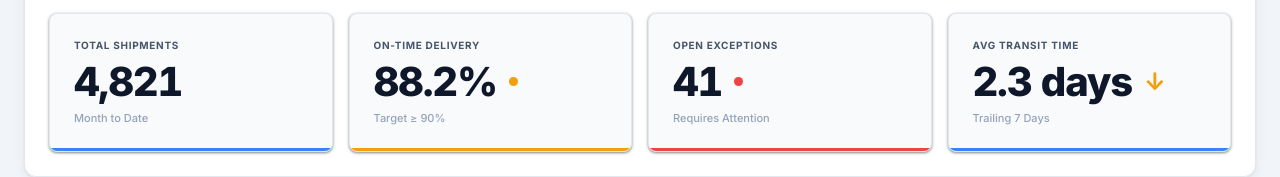
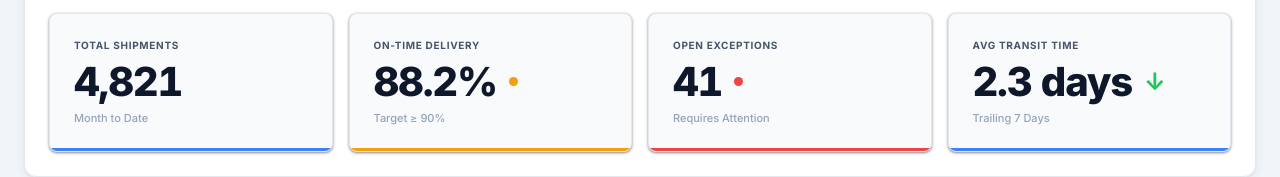
Before and after one commit to jerm-cowan/my-dashboard, a Vue app: page / in a window 1280 px wide. Shown: the part 161-338 px from the top of the page. Built offline with nearby package versions, Linux system fonts and the light colour scheme.

Commit message:
Holistic check for any glaring issues and updating the READ.ME based on all changes.

```diff
--- a/src/components/KpiCard.vue
+++ b/src/components/KpiCard.vue
@@ -24,7 +24,7 @@
       <span
         v-if="trend"
         class="kpi-trend"
-        :class="`trend--${trend}`"
+        :class="trendColorClass"
         :aria-label="`Trend: ${trendLabel}`"
       >{{ trendIcon }}</span>
     </div>
@@ -45,6 +45,12 @@ const props = defineProps<{
   format: 'number' | 'percent' | 'days' | 'count'
   status: 'success' | 'warning' | 'danger' | 'neutral'
   trend?: 'up' | 'down' | 'flat'
+  /**
+   * When true, the trend color and aria semantics are inverted so that a
+   * 'down' trend renders green and reads as "improving" — used for metrics
+   * where a lower value is operationally positive (e.g. Avg Transit Time).
+   */
+  trendInverted?: boolean
   delay: number
   refreshing: boolean
   tooltipText: string
@@ -73,8 +79,26 @@ const trendIcon = computed(() => {
   return props.trend ? (icons[props.trend] ?? '') : ''
 })
 
+/**
+ * Returns the CSS color class for the trend arrow.
+ * When trendInverted, the color mapping is flipped so 'down' = success (green)
+ * and 'up' = warning (orange), matching the operational meaning of the metric.
+ */
+const trendColorClass = computed(() => {
+  if (!props.trend) return ''
+  if (!props.trendInverted) return `trend--${props.trend}`
+  const invertMap: Record<string, string> = { up: 'down', down: 'up', flat: 'flat' }
+  return `trend--${invertMap[props.trend] ?? props.trend}`
+})
+
+/**
+ * Human-readable trend label for aria-label.
+ * Respects trendInverted so screen readers announce the correct meaning.
+ */
 const trendLabel = computed(() => {
-  const labels: Record<string, string> = { up: 'improving', down: 'declining', flat: 'stable' }
-  return props.trend ? (labels[props.trend] ?? props.trend) : ''
+  if (!props.trend) return ''
+  const standard:  Record<string, string> = { up: 'improving', down: 'declining', flat: 'stable' }
+  const inverted:  Record<string, string> = { up: 'declining', down: 'improving', flat: 'stable' }
+  return (props.trendInverted ? inverted : standard)[props.trend] ?? props.trend
 })
 </script>
--- a/src/data/metrics.json
+++ b/src/data/metrics.json
@@ -19,7 +19,7 @@
     "totalShipmentsMTD":  { "label": "Total Shipments",  "sublabel": "Month to Date",      "format": "number"  },
     "onTimeDeliveryRate": { "label": "On-Time Delivery",  "sublabel": "Target ≥ 90%",       "format": "percent" },
     "openExceptions":     { "label": "Open Exceptions",   "sublabel": "Requires Attention",  "format": "count"   },
-    "avgTransitTime":     { "label": "Avg Transit Time",  "sublabel": "Trailing 7 Days",     "format": "days"    }
+    "avgTransitTime":     { "label": "Avg Transit Time",  "sublabel": "Trailing 7 Days",     "format": "days", "trendInverted": true }
   },
 
   "kpiTooltips": {
--- a/src/types/index.ts
+++ b/src/types/index.ts
@@ -12,6 +12,12 @@ export interface KpiMetaEntry {
   label: string
   sublabel: string
   format: 'number' | 'percent' | 'days' | 'count'
+  /**
+   * When true, the trend arrow color is inverted: 'down' maps to success (green)
+   * and 'up' maps to warning (orange). Use for metrics where a declining value
+   * is operationally positive — e.g. Avg Transit Time going down = faster deliveries.
+   */
+  trendInverted?: boolean
 }
 
 export interface Thresholds {
--- a/tsconfig.app.json
+++ b/tsconfig.app.json
@@ -5,6 +5,7 @@
     "composite": true,
     "tsBuildInfoFile": "./node_modules/.tmp/tsconfig.app.tsbuildinfo",
     "baseUrl": ".",
+    "ignoreDeprecations": "6.0",
     "resolveJsonModule": true,
     "paths": {
       "@/*": ["./src/*"]
```
Also changed, not shown: 1 other file (tests, documents, lock files or other folders).
